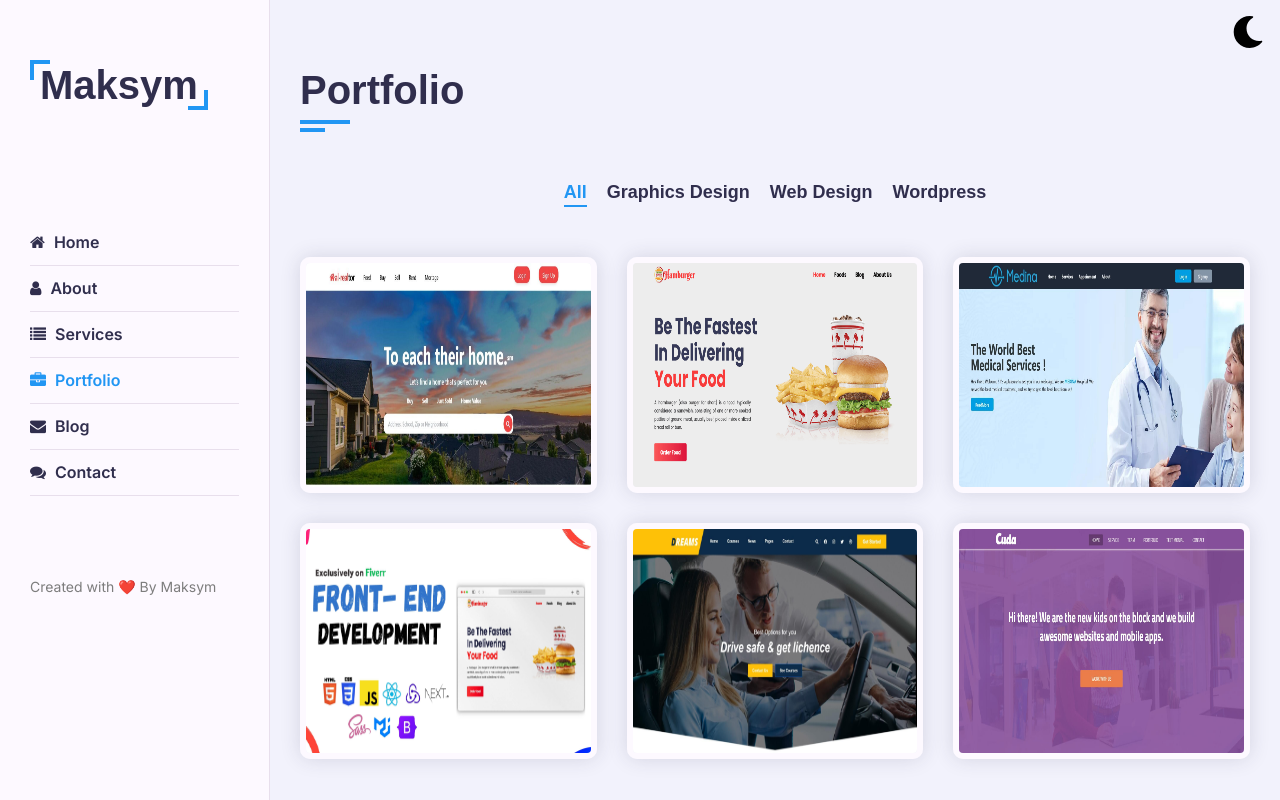
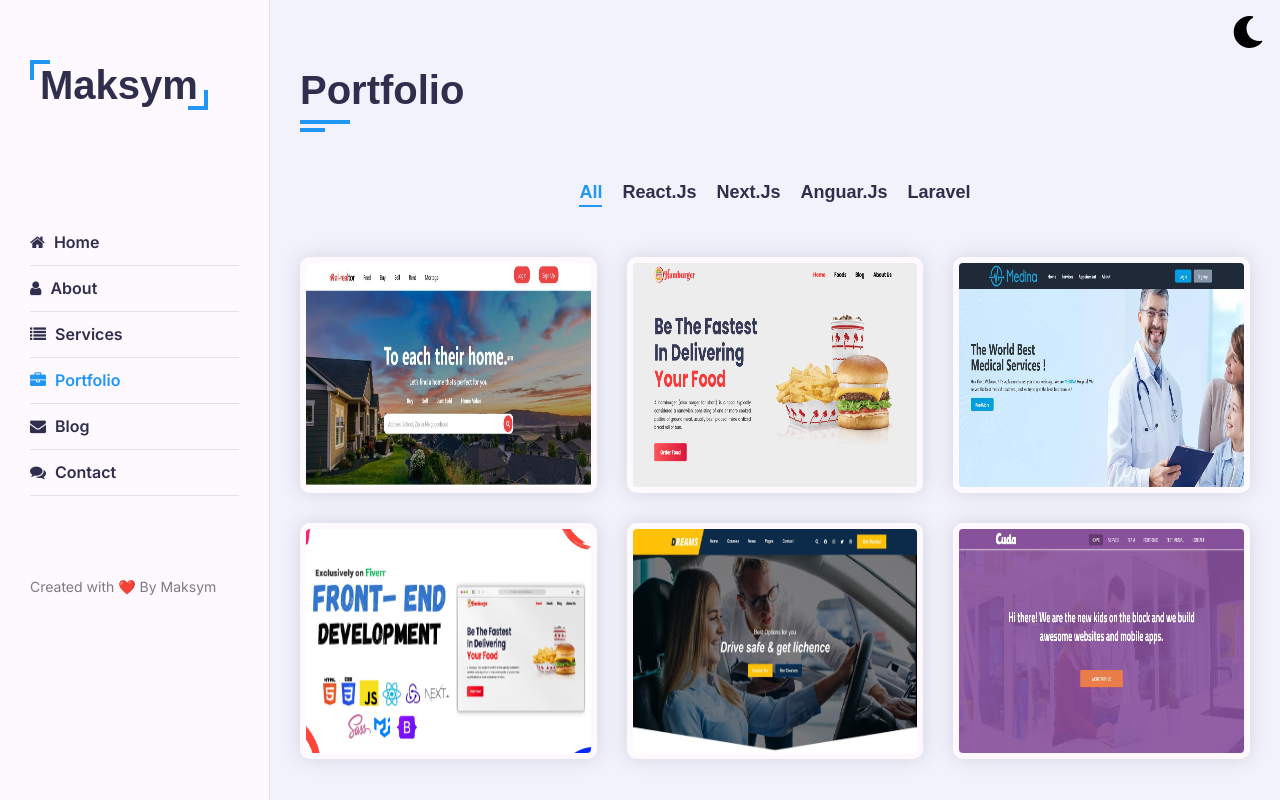
Before and after one commit to zappat/potofolio, a Next.js app: page /portfolio in a window 1280 px wide. Built offline with nearby package versions, Linux system fonts and the light colour scheme.

Commit message:
updated portfolio.

```diff
--- a/src/app/portfolio/page.tsx
+++ b/src/app/portfolio/page.tsx
@@ -16,13 +16,16 @@ const Portfolio: NextPage = () => {
                 All
               </button>
               <button type="button" data-filter="graphics-design">
-                Graphics Design
+                React.js
               </button>
               <button type="button" data-filter="web-design">
-                Web Design
+                Next.js
               </button>
               <button type="button" data-filter="wordpress">
-                Wordpress
+                Anguar.js
+              </button>
+              <button type="button" data-filter="wordpress">
+                Laravel
               </button>
             </div>
           </div>
```
